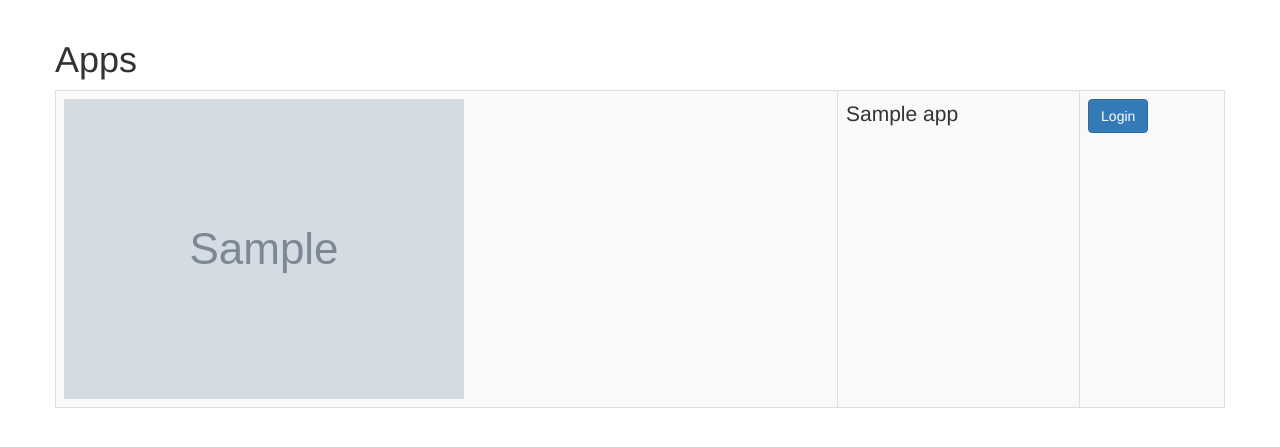
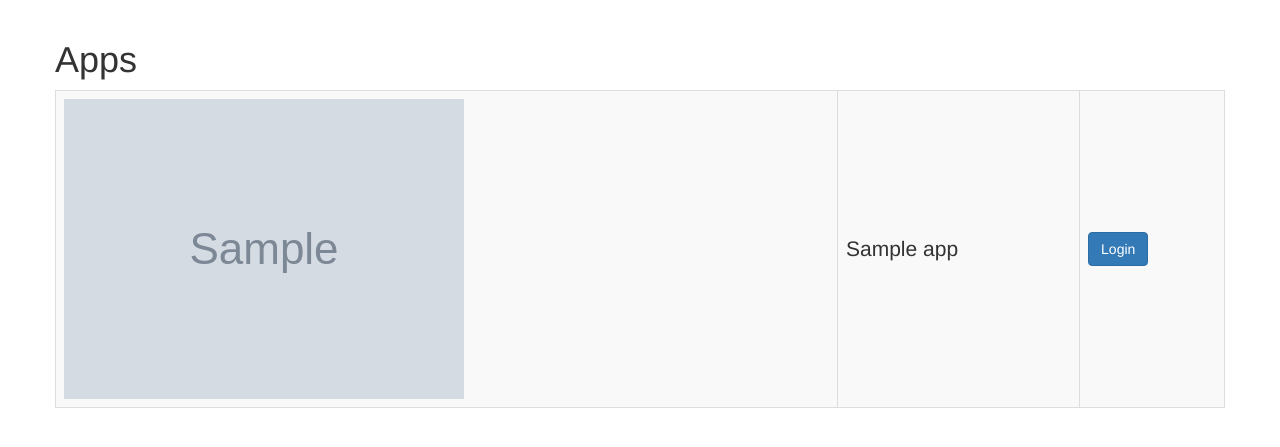
Before and after one commit to cybera/fim-apps, a Flask app: template templates/apps.html in a window 1280 px wide. Shown: the part 51-498 px from the top of the page. Run offline with Flask 2, Linux system fonts and the light colour scheme; the template is opened without the code that fills it: most values are stand-ins (such as "Sample title", 1, 10 or a date in 2020); grey boxes marked "Sample" are stand-in pictures; some libraries are stand-ins or nearby versions.

Commit message:
Vertically align name and login button

```diff
--- a/static/css/custom.css
+++ b/static/css/custom.css
@@ -7,6 +7,10 @@
   color: #fff;
 }
 
+.table tbody>tr>td.vert-align{
+    vertical-align: middle;
+}
+
 .bg-danger {
   padding: 15px;
 }
--- a/templates/apps.html
+++ b/templates/apps.html
@@ -48,8 +48,8 @@
           {% for a in apps %}
             <tr>
               <td><img src="{{ a["logo:0:url"] }}" class="img-responsive" height="{{ a["logo:0:height"] }}" width="{{ a["logo:0:width"] }}"></td>
-              <td class="lead">{{ a["name:en"] }}</td>
-              <td><a href="{{ a["loginUrl"] }}" class="btn btn-primary">Login</a></td<
+              <td class="lead vert-align">{{ a["name:en"] }}</td>
+              <td class="vert-align"><a href="{{ a["loginUrl"] }}" class="btn btn-primary">Login</a></td<
             </tr>
           {% endfor %}
           </tbody>
```
